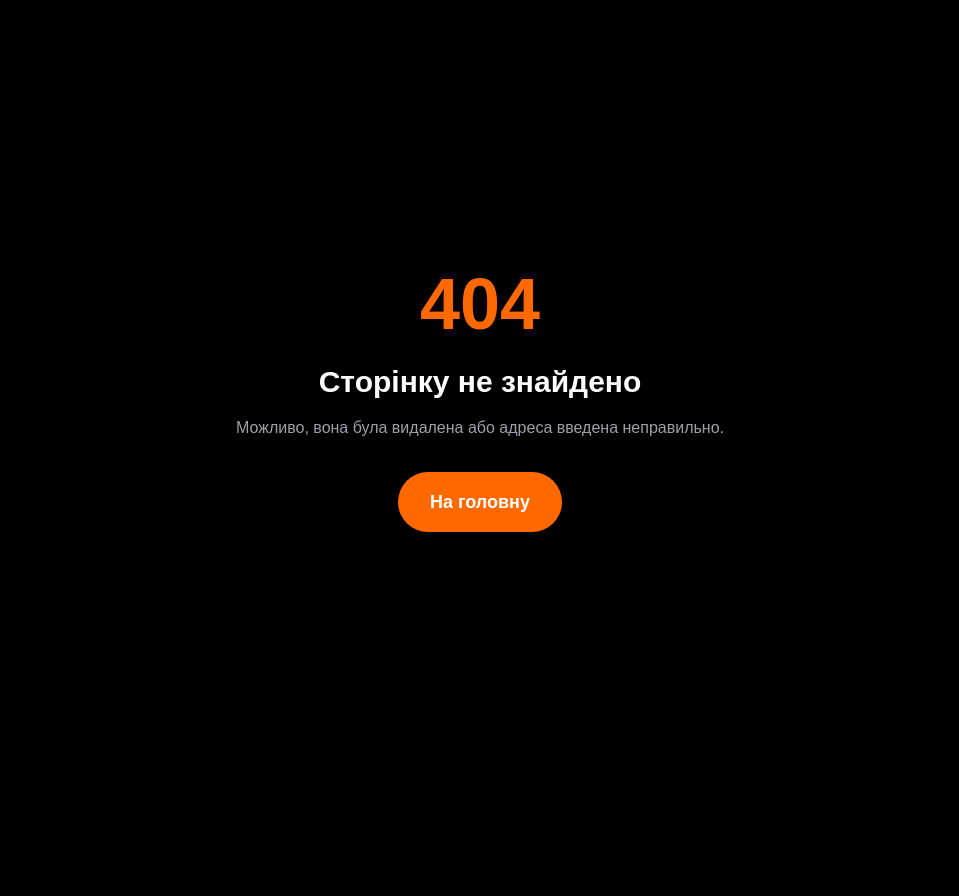
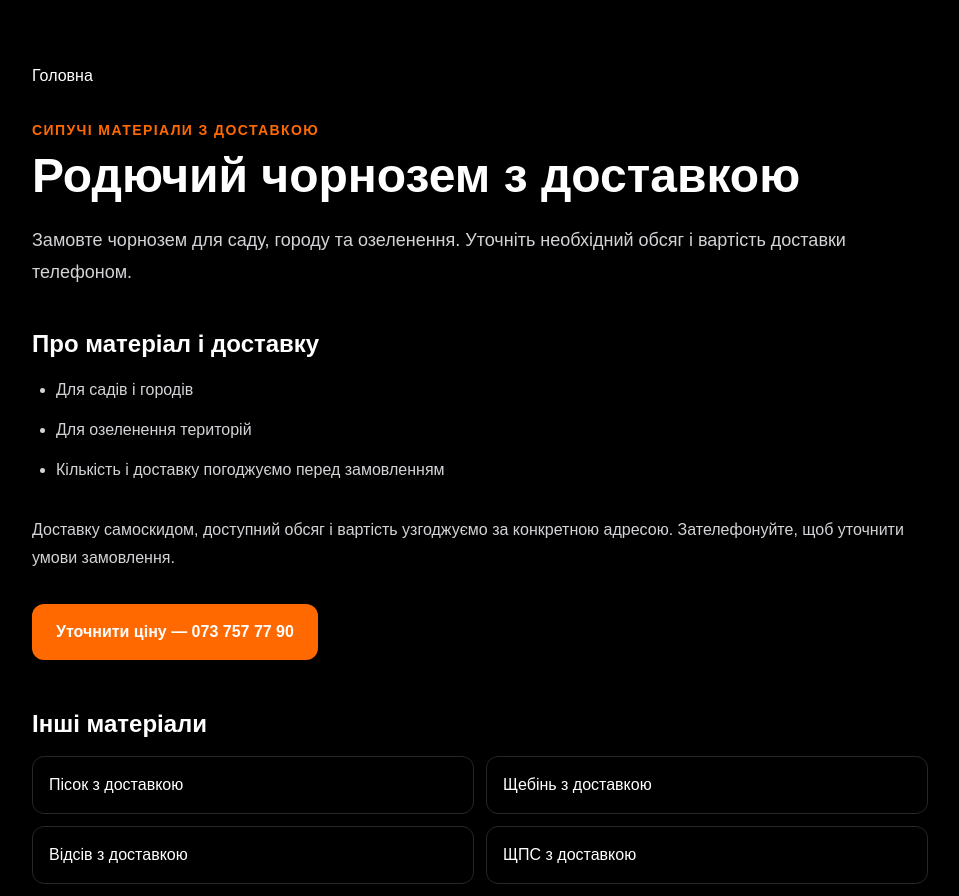
Before and after one commit to Sypuchka/sypuchka, a Next.js app: page /materialy/chornozem in a window 1280 px wide. Before the commit this address had no page. Shown: the top 896 px of the page, without its empty margins (160-1119 px from the left). Before the commit the page ends 800 px from the top, so only its background shows below. Built offline with nearby package versions, Linux system fonts and the light colour scheme.

Commit message:
Add dynamic SEO landing pages for materials

```diff
--- /dev/null
+++ b/app/materialy/[slug]/page.tsx
@@ -0,0 +1,72 @@
+import type { Metadata } from "next";
+import Link from "next/link";
+import { notFound } from "next/navigation";
+import { materials, materialsBaseUrl } from "../materials";
+
+type PageProps = { params: Promise<{ slug: string }> };
+
+export function generateStaticParams() {
+  return materials.map(({ slug }) => ({ slug }));
+}
+
+export async function generateMetadata({ params }: PageProps): Promise<Metadata> {
+  const { slug } = await params;
+  const material = materials.find((item) => item.slug === slug);
+  if (!material) return {};
+
+  return {
+    title: material.title,
+    description: material.description,
+    alternates: { canonical: `${materialsBaseUrl}/materialy/${material.slug}` },
+    openGraph: {
+      title: material.title,
+      description: material.description,
+      url: `${materialsBaseUrl}/materialy/${material.slug}`,
+      locale: "uk_UA",
+      type: "website",
+    },
+  };
+}
+
+export default async function MaterialPage({ params }: PageProps) {
+  const { slug } = await params;
+  const material = materials.find((item) => item.slug === slug);
+  if (!material) notFound();
+
+  return (
+    <main className="min-h-screen bg-black px-6 py-16 text-white">
+      <div className="mx-auto max-w-4xl">
+        <Link href="/" className="text-orange-500 hover:underline">Головна</Link>
+        <p className="mt-8 text-sm font-bold uppercase tracking-widest text-orange-500">
+          Сипучі матеріали з доставкою
+        </p>
+        <h1 className="mt-3 text-3xl font-black md:text-5xl">{material.title}</h1>
+        <p className="mt-6 text-lg leading-8 text-zinc-300">{material.description}</p>
+
+        <h2 className="mt-10 text-2xl font-bold">Про матеріал і доставку</h2>
+        <ul className="mt-4 list-disc space-y-3 pl-6 leading-7 text-zinc-300">
+          {material.details.map((detail) => <li key={detail}>{detail}</li>)}
+        </ul>
+
+        <p className="mt-8 leading-7 text-zinc-300">
+          Доставку самоскидом, доступний обсяг і вартість узгоджуємо за конкретною адресою.
+          Зателефонуйте, щоб уточнити умови замовлення.
+        </p>
+        <a href="tel:+380737577790" className="mt-8 inline-block rounded-xl bg-orange-500 px-6 py-4 font-bold text-black hover:bg-orange-400">
+          Уточнити ціну — 073 757 77 90
+        </a>
+
+        <h2 className="mt-12 text-2xl font-bold">Інші матеріали</h2>
+        <ul className="mt-4 grid gap-3 sm:grid-cols-2">
+          {materials.filter((item) => item.slug !== material.slug).map((item) => (
+            <li key={item.slug}>
+              <Link href={`/materialy/${item.slug}`} className="block rounded-xl border border-zinc-800 p-4 text-orange-500 hover:border-orange-500">
+                {item.name} з доставкою
+              </Link>
+            </li>
+          ))}
+        </ul>
+      </div>
+    </main>
+  );
+}
```
